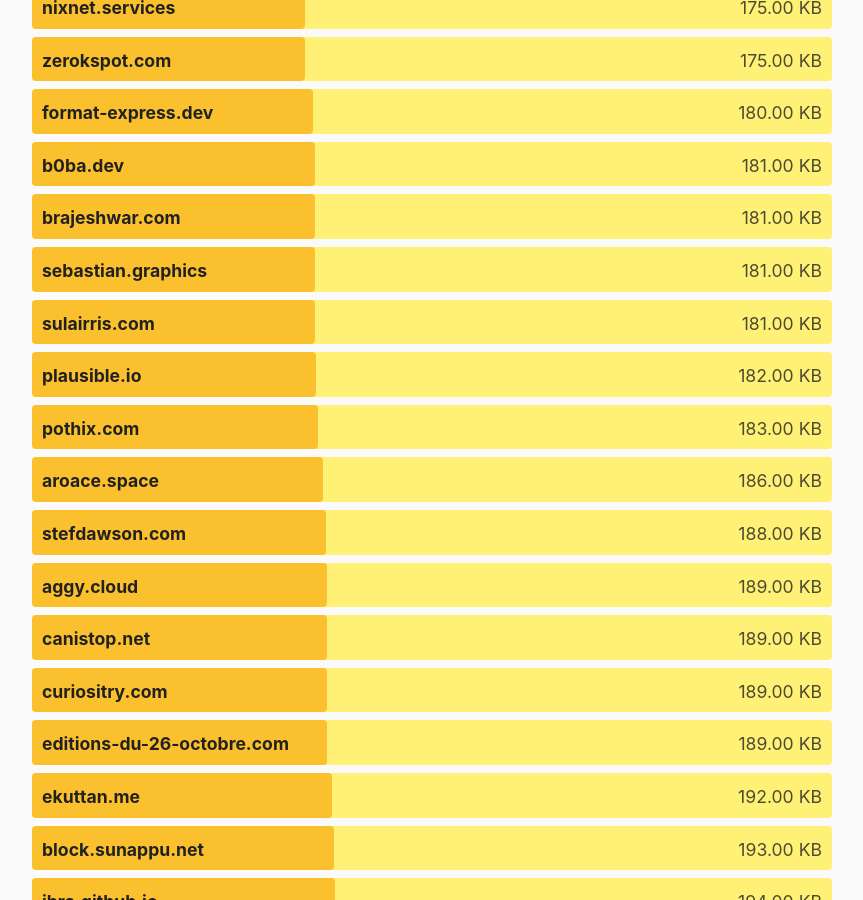
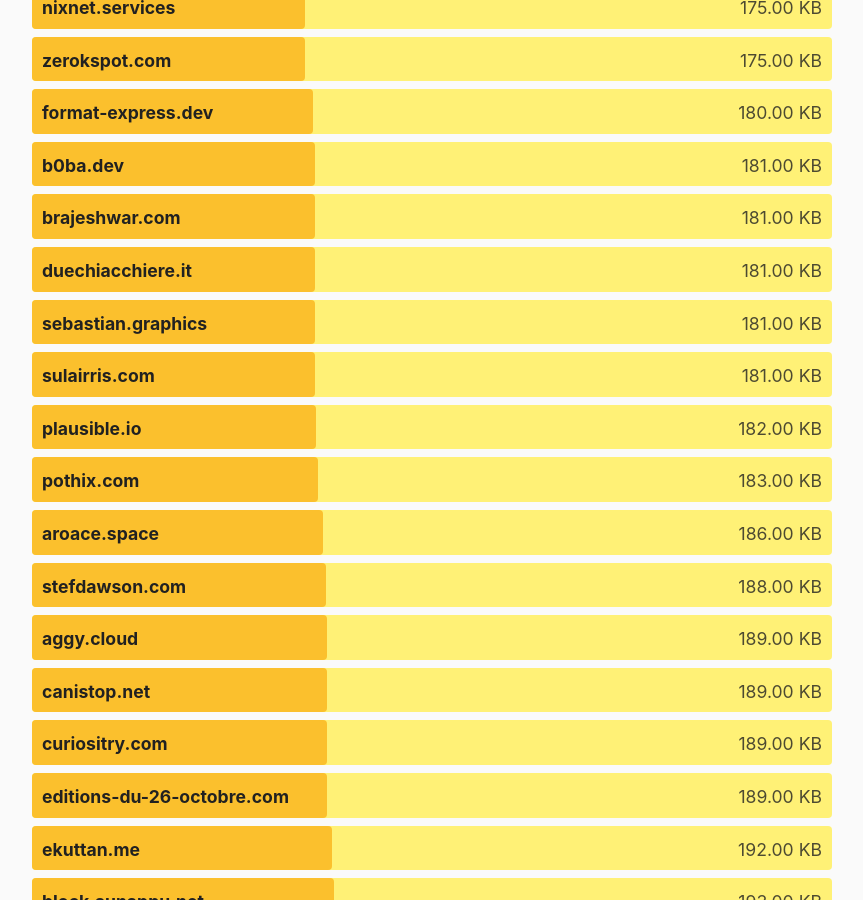
Before and after one commit to kevquirk/512kb.club, a Jekyll site: the page built from index.md, in a window 1280 px wide and 900 px high, scrolled down 20842 px. Shown: the whole window, without its empty margins (208-1071 px from the left). Built offline with Jekyll 4.4.1, drawn with Linux system fonts in a browser that asks for light colours.

Commit message:
Added duechiacchiere.it

```diff
--- a/_data/sites.yml
+++ b/_data/sites.yml
@@ -743,6 +743,11 @@
   size: 66.2
   last_checked: 2022-04-26
 
+- domain: duechiacchiere.it
+  url: https://duechiacchiere.it/
+  size: 181
+  last_checked: 2022-10-11
+
 - domain: duplitech.fr
   url: https://www.duplitech.fr/
   size: 359
```
